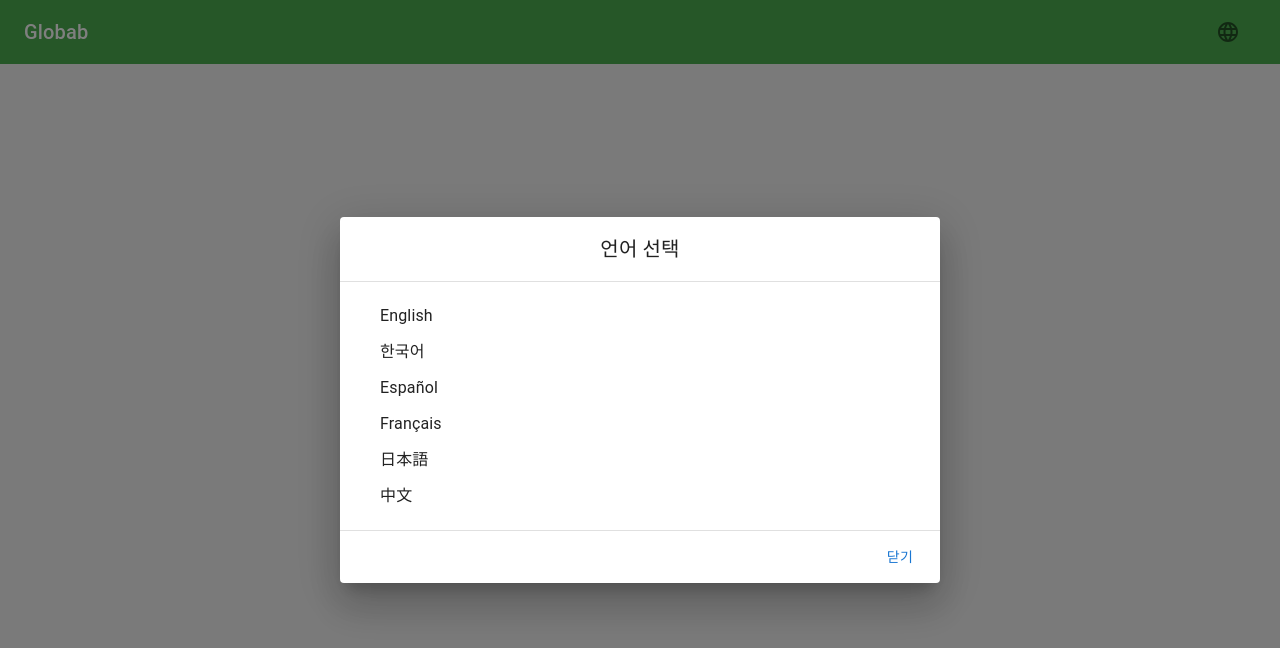
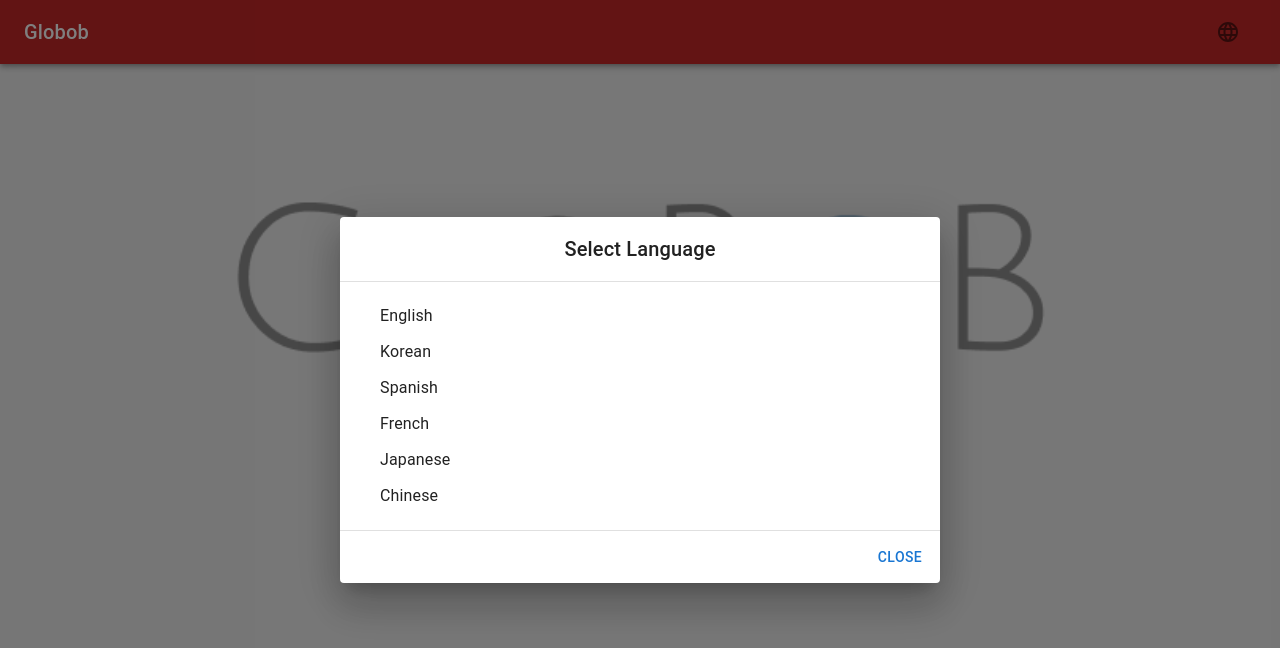
Before and after one commit to 24-2-CAU-Capstone-02/frontend, a React (Create React App) app: page / in a window 1280 px wide. Both pictures are taken after a click on the button 1228 px from the left and 32 px from the top of the page. Shown: the top 648 px of the page. Built offline with nearby package versions, Linux system fonts and the light colour scheme; no server answers.

Commit message:
fix: Header BackGround Color

```diff
--- a/src/components/LanguageSwitcher.tsx
+++ b/src/components/LanguageSwitcher.tsx
@@ -7,13 +7,13 @@ import {
     DialogActions,
     MenuItem,
     Typography,
-    IconButton
+    IconButton,
 } from '@mui/material';
 import { useTranslation } from 'react-i18next';
 import LanguageIcon from '@mui/icons-material/Language'; // 언어 아이콘 가져오기
 
 const LanguageSwitcher: React.FC = () => {
-    const { i18n } = useTranslation(); // i18n 객체 가져오기
+    const { i18n, t } = useTranslation(); // i18n 및 t 함수 가져오기
     const [open, setOpen] = useState(false); // 모달 열림 상태 관리
 
     const handleClickOpen = () => {
@@ -37,21 +37,20 @@ const LanguageSwitcher: React.FC = () => {
             <Dialog open={open} onClose={handleClose} maxWidth="sm" fullWidth>
                 <DialogTitle>
                     <Typography variant="h6" align="center">
-                        언어 선택
+                        {t('languageSwitcher.selectLanguage')} {/* 번역 키 적용 */}
                     </Typography>
                 </DialogTitle>
                 <DialogContent dividers>
-                    <MenuItem onClick={() => changeLanguage('en')}>English</MenuItem>
-                    <MenuItem onClick={() => changeLanguage('ko')}>한국어</MenuItem>
-                    <MenuItem onClick={() => changeLanguage('es')}>Español</MenuItem>
-                    <MenuItem onClick={() => changeLanguage('fr')}>Français</MenuItem>
-                    <MenuItem onClick={() => changeLanguage('ja')}>日本語</MenuItem> {/* 일본어 추가 */}
-                    <MenuItem onClick={() => changeLanguage('zh')}>中文</MenuItem> {/* 중국어 추가 */}
-                    {/* 추가 언어를 여기에 추가 */}
+                    <MenuItem onClick={() => changeLanguage('en')}>{t('languages.english')}</MenuItem>
+                    <MenuItem onClick={() => changeLanguage('ko')}>{t('languages.korean')}</MenuItem>
+                    <MenuItem onClick={() => changeLanguage('es')}>{t('languages.spanish')}</MenuItem>
+                    <MenuItem onClick={() => changeLanguage('fr')}>{t('languages.french')}</MenuItem>
+                    <MenuItem onClick={() => changeLanguage('ja')}>{t('languages.japanese')}</MenuItem>
+                    <MenuItem onClick={() => changeLanguage('zh')}>{t('languages.chinese')}</MenuItem>
                 </DialogContent>
                 <DialogActions>
                     <Button onClick={handleClose} color="primary">
-                        닫기
+                        {t('actions.close')} {/* 번역 키 적용 */}
                     </Button>
                 </DialogActions>
             </Dialog>
--- a/src/i18n.ts
+++ b/src/i18n.ts
@@ -6,7 +6,7 @@ i18n.use(initReactI18next).init({
         en: {
             translation: {
 
-                "welcome": "Globab",
+                "welcome": "Globob",
                 "popular": "Popular Dishes",
                 "createRoomError": "Failed to create room. Please try again.",
                 "captureMenu": "Capture Menu",
@@ -90,11 +90,27 @@ i18n.use(initReactI18next).init({
                 "personalMenu": "Personal Menu",
                 "loginToOrder": "Please log in to order.",
                 "spicyAndAllergyWarning": "Spiciness and allergy information may vary by restaurant. Please double-check with the restaurant.",
+
+                // language switcher
+                "languageSwitcher": {
+                    "selectLanguage": "Select Language"
+                },
+                "languages": {
+                    "english": "English",
+                    "korean": "Korean",
+                    "spanish": "Spanish",
+                    "french": "French",
+                    "japanese": "Japanese",
+                    "chinese": "Chinese"
+                },
+                "actions": {
+                    "close": "Close"
+                }
             }
         },
         ko: {
             translation: {
-                "welcome": "Globab",
+                "welcome": "Globob",
                 "popular": "인기 메뉴",
                 "createRoomError": "방 생성에 실패했습니다. 다시 시도해주세요.",
                 "captureMenu": "메뉴 촬영",
@@ -178,6 +194,23 @@ i18n.use(initReactI18next).init({
                 "personalMenu": "개인 메뉴",
                 "loginToOrder": "주문을 위해 로그인해주세요.",
                 "spicyAndAllergyWarning": "맵기와 알레르기 정보는 음식점마다 다를 수 있습니다. 음식점에 문의해주세요.",
+
+                // language
+                "languageSwitcher": {
+                    "selectLanguage": "언어 선택"
+                },
+                "languages": {
+                    "english": "영어",
+                    "korean": "한국어",
+                    "spanish": "스페인어",
+                    "french": "프랑스어",
+                    "japanese": "일본어",
+                    "chinese": "중국어"
+                },
+                "actions": {
+                    "close": "닫기"
+                }
+
             }
         }
     },
--- a/src/index.css
+++ b/src/index.css
@@ -12,4 +12,5 @@ html, body {
     padding: 0;
     overflow-x: hidden;
     width: 100%;
+    background-color: #EEEEEE;
 }
--- a/src/pages/Home/Home.tsx
+++ b/src/pages/Home/Home.tsx
@@ -15,6 +15,7 @@ import { useTranslation } from 'react-i18next';
 import axiosClient from '../../utils/axiosClient';
 import CameraAltIcon from '@mui/icons-material/CameraAlt';
 import { ReactComponent as GoogleIcon } from '../../assets/google-icon.svg';
+import logo from '../../assets/logo.png';
 
 const redirect_uri = process.env.REACT_APP_REDIRECT_URI || "http://localhost:3000";
 
@@ -89,7 +90,7 @@ const Home: React.FC = () => {
     return (
         <Box sx={{ height: '100vh', display: 'flex', flexDirection: 'column' }}>
             {/* Header */}
-            <AppBar position="static" sx={{ backgroundColor: '#4caf50' }}>
+            <AppBar position="static" sx={{ backgroundColor: '#c62828' }}>
                 <Toolbar>
                     <Typography variant="h6" sx={{ flexGrow: 1 }} onClick={() => navigate('/')}>
                         {t('welcome')}
@@ -105,21 +106,47 @@ const Home: React.FC = () => {
                 sx={{
                     flexGrow: 1,
                     display: 'flex',
-                    alignItems: 'center',
+                    alignItems: 'flex-start', // 콘텐츠를 위에서부터 시작
                     justifyContent: 'center',
                     flexDirection: 'column',
-                    gap: 2,
-                    backgroundColor: '#f5f5f5',
+                    position: 'relative',
+                    overflow: 'hidden',
+                }}
+            >
+                {/* 배경 전용 레이어 */}
+                <Box
+                    sx={{
+                        position: 'absolute',
+                        top: '15%',
+                        left: 0,
+                        width: '100%',
+                        height: '30%',
+                        backgroundImage: `url(${logo})`,
+                        backgroundRepeat: 'no-repeat',
+                        backgroundPosition: 'center top',
+                        backgroundSize: 'contain',
+                        opacity: 0.4,
+                        zIndex: 1,
+                        pointerEvents: 'none',
+                    }}
+                />
+
+                {/* 실제 콘텐츠 */}
+                <Box
+                    sx={{
+                        zIndex: 2,
+                        marginTop: '15vh',
+                        width: '100%',
+                        display: 'flex',
+                        justifyContent: 'center',
                     }}
                 >
                     <Paper
                         elevation={3}
                         sx={{
-                        p: 4,
-                        textAlign: 'center',
-                        borderRadius: '12px',
                             backgroundColor: '#fff',
-                        maxWidth: '400px',
+                            padding: 4,
+                            borderRadius: 2,
                         }}
                     >
                         {isLoggedIn ? (
@@ -135,17 +162,14 @@ const Home: React.FC = () => {
                                     gap: 1,
                                     borderRadius: '8px',
                                     textTransform: 'none',
-                                backgroundColor: '#34A853',
+                                    backgroundColor: '#c62828',
+                                    opacity: 0.9,
                                     color: '#fff',
-                                '&:hover': {
-                                    backgroundColor: '#2b8c43',
-                                },
                                 }}
                             >
                                 <CameraAltIcon />
                                 {t('createRoom')}
                             </Button>
-
                         ) : (
                             <Button
                                 variant="contained"
@@ -159,19 +183,16 @@ const Home: React.FC = () => {
                                     gap: 1,
                                     borderRadius: '8px',
                                     textTransform: 'none',
-                                backgroundColor: '#4285F4',
-                                color: '#fff',
-                                '&:hover': {
-                                    backgroundColor: '#357ae8',
-                                },
+                                    backgroundColor: '#fff',
+                                    color: '#000',
                                 }}
                             >
                                 <GoogleIcon style={{ width: '20px', height: '20px' }} />
                                 {t('loginWithGoogle')}
                             </Button>
-
                         )}
                     </Paper>
+                </Box>
             </Box>
         </Box>
     );
--- a/src/pages/Menu.tsx
+++ b/src/pages/Menu.tsx
@@ -364,7 +364,7 @@ const Menu: React.FC = () => {
 
     return (
         <div className="menu-container">
-            <AppBar position="static" style={{backgroundColor: '#4caf50', marginBottom: '16px'}}>
+            <AppBar position="static" style={{backgroundColor: '#c62828', marginBottom: '16px'}}>
                 <Toolbar>
                     <Typography variant="h6" style={{flexGrow: 1}} onClick={() => navigate('/')}>
                         {t('welcome')}
--- a/src/pages/RoomPage.tsx
+++ b/src/pages/RoomPage.tsx
@@ -48,7 +48,7 @@ const RoomPage: React.FC = () => {
 
     return (
         <div style={{ padding: '16px', minHeight: '100vh' }}>
-            <AppBar position="static" style={{ backgroundColor: '#4caf50' }}>
+            <AppBar position="static" style={{ backgroundColor: '#c62828' }}>
                 <Toolbar>
                     <Typography variant="h6" style={{ flexGrow: 1 }}>
                         {t(step === 1 ? 'createRoom' : 'uploadMenu')}
```
Also changed, not shown: src/pages/CameraSelect.tsx (+6 -4 lines), src/pages/Room.tsx (+0 -47 lines), src/assets/logo.png (added). Lines whose indentation alone changed are shown as unchanged.
